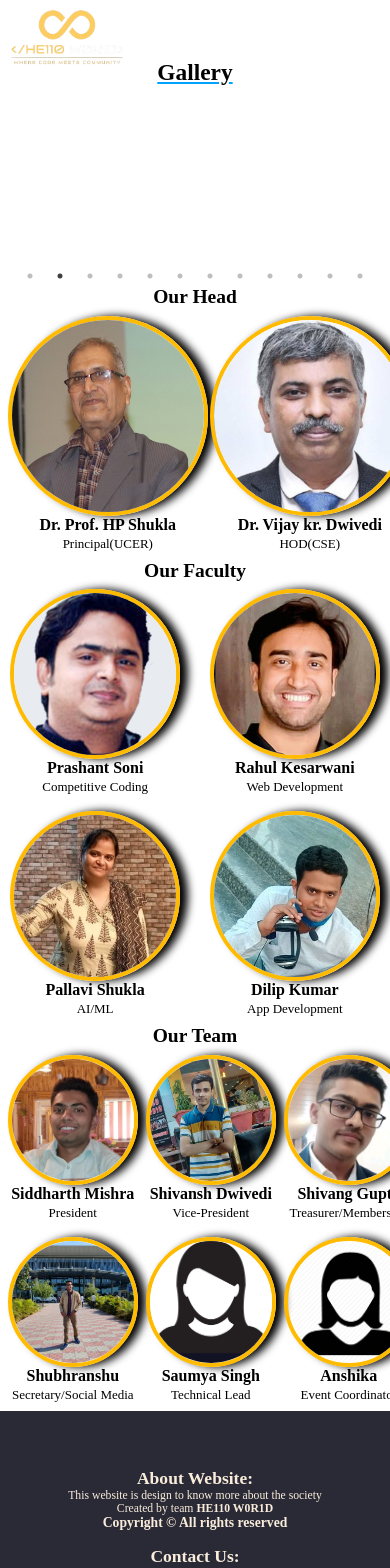
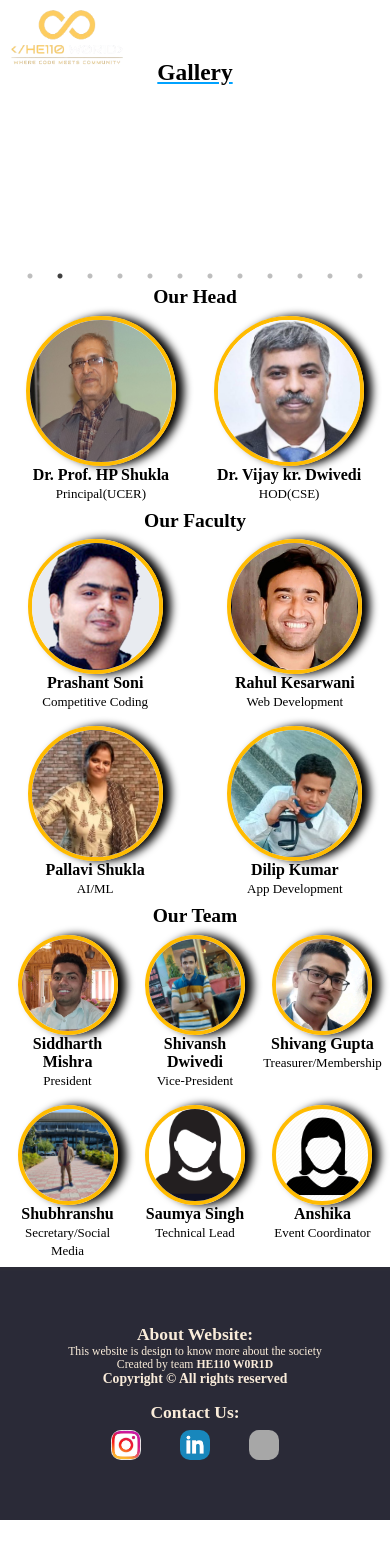
Before and after one commit to sid-2105/Hello-World, a React (Create React App) app: page /gallery in a window 390 px wide. Shown: the top 1568 px of the page. After the commit the page ends 1520 px from the top, so only its background shows below. Built offline with nearby package versions, Linux system fonts and the light colour scheme; grey boxes are pictures that could not be loaded.

Commit message:
media query updated

```diff
--- a/src/Components/ProfileCard/ProfileCard.css
+++ b/src/Components/ProfileCard/ProfileCard.css
@@ -59,16 +59,16 @@
 
 @media screen and (max-width:480px) {
     .Top{
-        width: 200px;
-        height: 200px;
+        width: 150px;
+        height: 150px;
     }
     .Middle{
-        width: 170px;
-        height: 170px;
+        width: 135px;
+        height: 135px;
     }
     .Bottom{
-        width: 130px;
-        height:130px;
+        width: 100px;
+        height:100px;
     }
 
     .ProfileCard img:hover{
```
